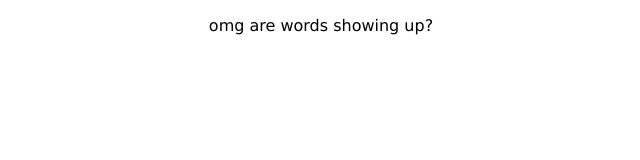
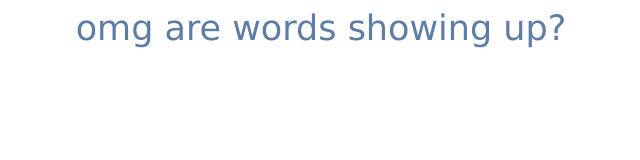
Before and after one commit to DataLiberator/DataLiberator.github.io, a plain HTML site: page class/01-16/index.html in a window 1280 px wide. Shown: the whole page, without its empty margins (319-959 px from the left). Drawn offline with nearby package versions, Linux system fonts and the light colour scheme; files that its build step writes are made by us from their sources.

Commit message:
please work?

```diff
--- a/class/01-16/index.html
+++ b/class/01-16/index.html
@@ -8,7 +8,7 @@
 
 <body>
 
-    <p> omg are words showing up?</p>
+    <h1> omg are words showing up?</h1>
     <script>
 
         d3.csv("data.csv", function (error, data) {
```
